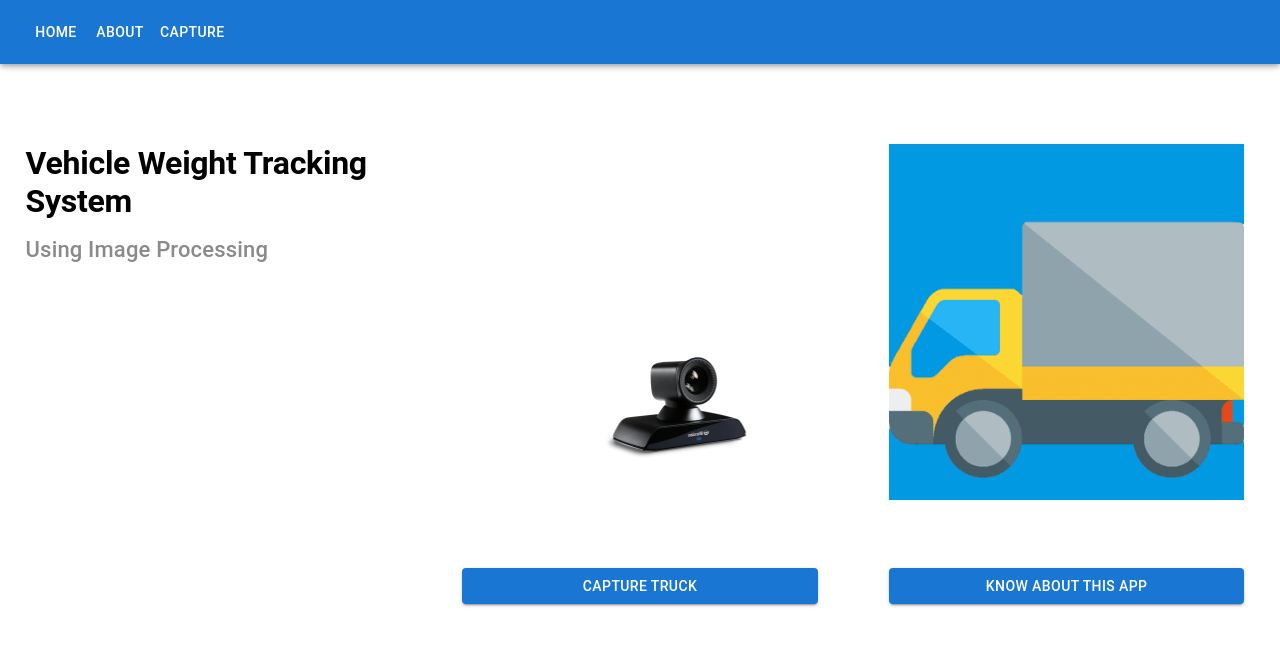
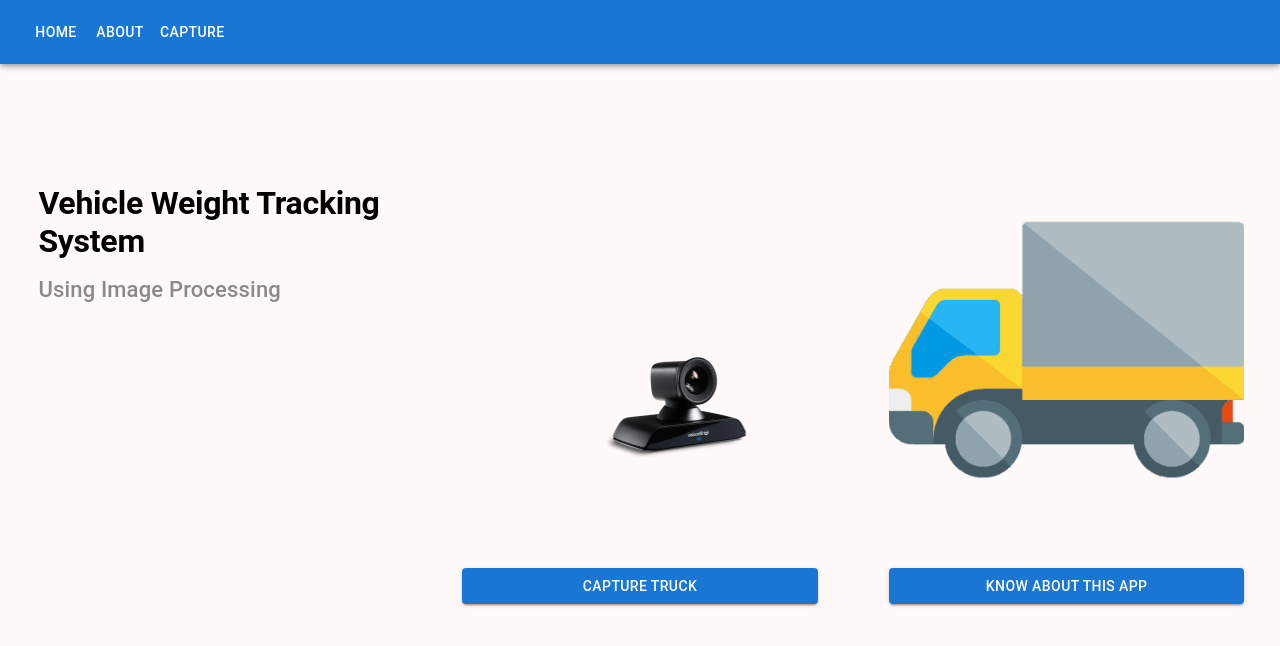
Before and after one commit to RiteshtheSharma/Vehicle-Weight-Tracking-System, a React (Create React App) app: page / in a window 1280 px wide. Shown: the top 646 px of the page. Built offline with nearby package versions, Linux system fonts and the light colour scheme.

Commit message:
background color applied

```diff
--- a/src/Components/Intro/Front.jsx
+++ b/src/Components/Intro/Front.jsx
@@ -19,7 +19,7 @@ const Image2 = React.memo(function Image({ src }) {
   src={Truck}
   alt="Truck"
   className="images"
-  style={{ width: "100%" ,objectFit: 'cover',backgroundColor:'#0299E3'}}
+  style={{ width: "100%" ,objectFit: 'cover'}}
 
 />
 });
@@ -29,7 +29,7 @@ const Image2 = React.memo(function Image({ src }) {
     <>
 
       <Grid container py={10} justifyContent="space-between" flexWrap="wrap" mt={8}>
-        <Grid item md={4} xs={12} sx={{paddingLeft:{md:'2vw',xs:'5vw'},paddingRight:{md:'0',xs:'5vw'}}}>
+        <Grid item md={4} xs={12} sx={{paddingLeft:{md:'3vw',xs:'5vw'},paddingRight:{md:'0',xs:'5vw'},paddingTop:{md:'5vh'}}}>
           <Typography
             variant="h2"
             sx={{ fontWeight: "700" }}
--- a/src/index.css
+++ b/src/index.css
@@ -5,7 +5,7 @@ body {
     sans-serif;
   -webkit-font-smoothing: antialiased;
   -moz-osx-font-smoothing: grayscale;
-
+  background-color:#fff9f9
 }
 
 code {
```
